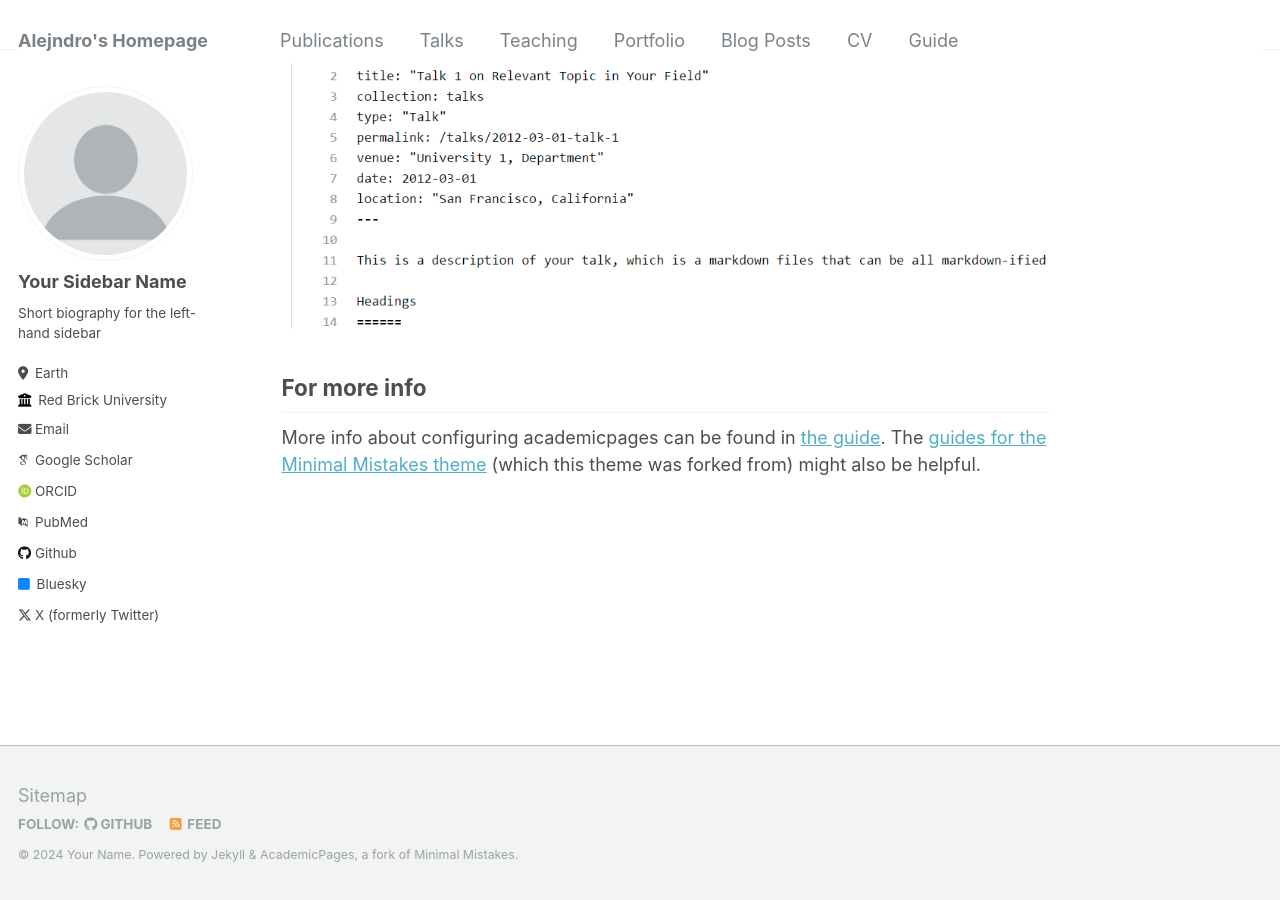
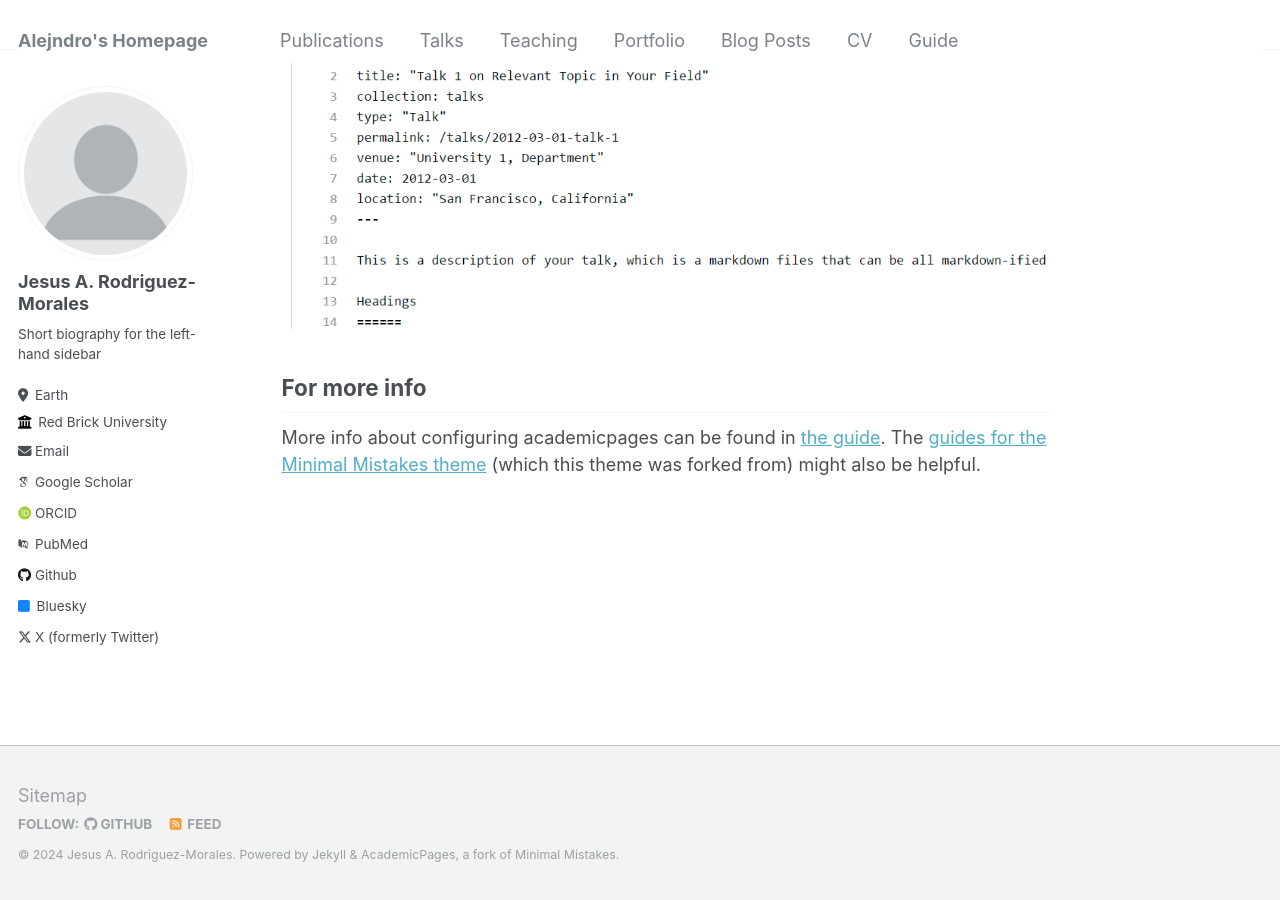
Before and after one commit to alex-rodriguez-m/alex-rodriguez-m.github.io, a Jekyll site: the page built from _pages/about.md, in a window 1280 px wide and 900 px high, scrolled down 2640 px. Built offline with Jekyll 4.4.1, drawn with Linux system fonts in a browser that asks for light colours; some web fonts are replaced.

Commit message:
Update _config.yml

```diff
--- a/_config.yml
+++ b/_config.yml
@@ -10,7 +10,7 @@
 locale                   : "en-US"
 title                    : "Alejndro's Homepage"
 title_separator          : "-"
-name                     : &name "Your Name"
+name                     : &name "Jesus A. Rodriguez-Morales"
 description              : &description "personal description"
 url                      : https://alex-rodriguez-m.github.io # the base hostname & protocol for your site e.g. "https://mmistakes.github.io"
 baseurl                  : "" # the subpath of your site, e.g. "/blog"
@@ -22,7 +22,7 @@ repository               : "alex-rodriguez-m/alex-rodriguez-m.github.io"
 author:
   # Biographic information
   avatar           : "profile.png"
-  name             : "Your Sidebar Name"
+  name             : "Jesus A. Rodriguez-Morales"
   pronouns         : # example: "she/her"
   bio              : "Short biography for the left-hand sidebar"
   location         : "Earth"
```
